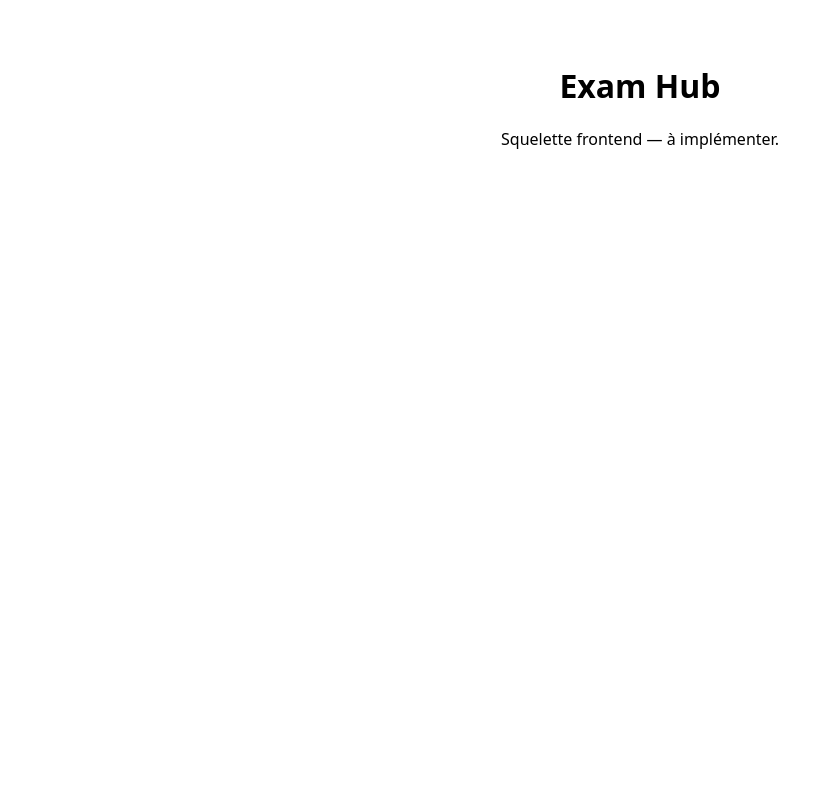
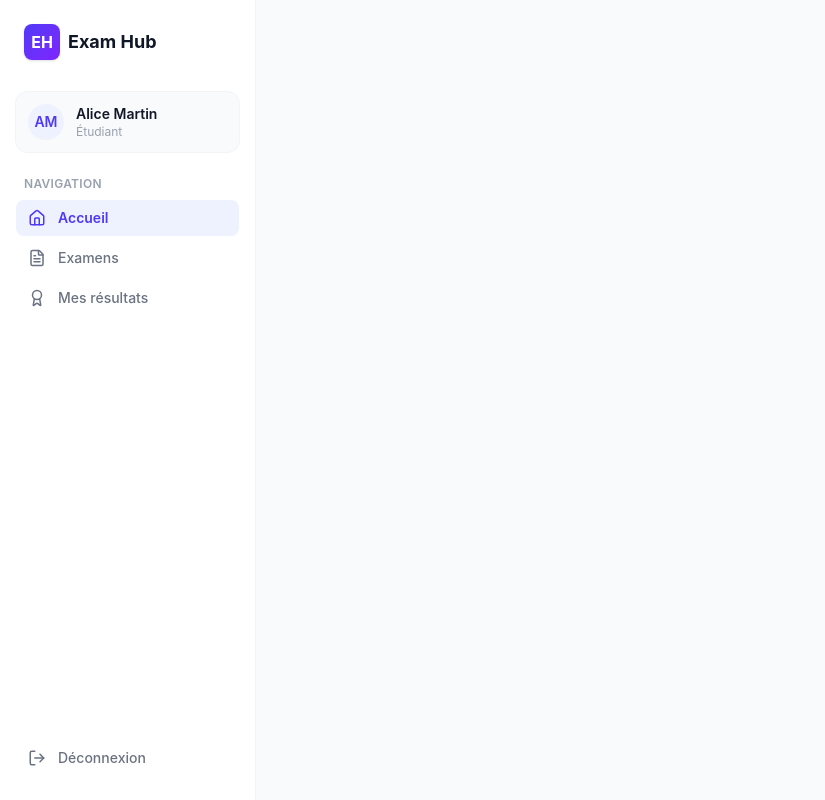
Before and after one commit to Anonymat-HS/Exam-Hub-frontend, a React (Vite) app: page /student in a window 1280 px wide. Shown: the whole page, without its empty margins (0-825 px from the left). Built offline with nearby package versions, Linux system fonts and the light colour scheme.

Commit message:
feat: setup student layout and install tailwind V4 react-router-dom with dependencies

```diff
--- a/package.json
+++ b/package.json
@@ -10,8 +10,12 @@
     "preview": "vite preview"
   },
   "dependencies": {
+    "@tailwindcss/vite": "^4.3.3",
+    "lucide-react": "^1.33.0",
     "react": "^19.2.8",
-    "react-dom": "^19.2.8"
+    "react-dom": "^19.2.8",
+    "react-router-dom": "^7.18.2",
+    "tailwindcss": "^4.3.3"
   },
   "devDependencies": {
     "@eslint/js": "^10.0.1",
--- a/src/App.jsx
+++ b/src/App.jsx
@@ -1,8 +1,15 @@
+import { BrowserRouter, Routes, Route } from 'react-router-dom';
+import { StudentLayout } from './layouts/StudentLayout';
+
 export default function App() {
   return (
-    <main style={{ fontFamily: 'system-ui, sans-serif', textAlign: 'center', marginTop: '4rem' }}>
-      <h1>Exam Hub</h1>
-      <p>Squelette frontend — à implémenter.</p>
-    </main>
+    <BrowserRouter>
+      <Routes>
+        <Route path="/student" element={<StudentLayout />}>
+
+
+        </Route>
+      </Routes>
+    </BrowserRouter>
   );
 }
--- a/src/hooks/useAuth.js
+++ b/src/hooks/useAuth.js
@@ -1 +1 @@
-TO DO
+// TO DO
--- a/src/index.css
+++ b/src/index.css
@@ -1 +1,2 @@
-TO DO
+
+@import "tailwindcss";
--- a/src/layouts/StudentLayout.jsx
+++ b/src/layouts/StudentLayout.jsx
@@ -1 +1,83 @@
-TO DO
+import { NavLink, Outlet } from 'react-router-dom';
+import { Home, FileText, Award, LogOut } from 'lucide-react';
+
+
+const STUDENT_NAV_ITEMS = [
+  { to: '/student', label: 'Accueil', icon: Home, end: true },
+  { to: '/student/exams', label: 'Examens', icon: FileText },
+  { to: '/student/results', label: 'Mes résultats', icon: Award },
+];
+
+export function StudentLayout() {
+
+const logout = () => console.log("Déconnexion");
+
+  return (
+    <div className="flex h-screen overflow-hidden bg-gray-50">
+
+      <aside className="flex w-64 flex-col justify-between border-r border-gray-100 bg-white px-4 py-6">
+        <div>
+
+          <div className="mb-8 flex items-center gap-2 px-2">
+            <div className="flex h-9 w-9 items-center justify-center rounded-lg bg-gradient-to-br from-indigo-600 to-violet-600 font-bold text-white shadow-sm">
+              EH
+            </div>
+            <span className="text-lg font-bold text-gray-900">Exam Hub</span>
+          </div>
+
+
+          <div className="mb-6 flex items-center gap-3 rounded-xl bg-gray-50 ring-1 ring-gray-100 px-3 py-3">
+            <div className="flex h-9 w-9 items-center justify-center rounded-full bg-indigo-50 text-indigo-600 font-semibold text-sm">
+              AM
+            </div>
+            <div>
+              <p className="text-sm font-semibold text-gray-900">Alice Martin</p>
+              <p className="text-xs text-gray-400">Étudiant</p>
+            </div>
+          </div>
+
+
+          <p className="mb-2 px-2 text-xs font-semibold uppercase tracking-wide text-gray-400">
+            Navigation
+          </p>
+          <nav className="flex flex-col gap-1">
+            {STUDENT_NAV_ITEMS.map((item) => {
+              const Icon = item.icon;
+              return (
+                <NavLink
+                  key={item.to}
+                  to={item.to}
+                  end={item.end}
+                  className={({ isActive }) => `
+                    relative flex items-center gap-3 rounded-lg px-3 py-2 text-sm font-medium transition-colors
+                    ${isActive
+                      ? 'bg-indigo-50 text-indigo-600 font-semibold'
+                      : 'text-gray-500 hover:bg-gray-50'
+                    }
+                  `}
+                >
+                  <Icon size={18} />
+                  {item.label}
+                </NavLink>
+              );
+            })}
+          </nav>
+        </div>
+
+
+        <button
+          onClick={logout}
+          className="flex items-center gap-3 rounded-lg px-3 py-2 text-sm font-medium text-gray-500 hover:bg-gray-50 transition-colors"
+        >
+          <LogOut size={18} />
+          Déconnexion
+        </button>
+      </aside>
+
+
+      <main className="flex-1 overflow-y-auto p-8">
+        <Outlet />
+      </main>
+    </div>
+  );
+}
--- a/src/main.jsx
+++ b/src/main.jsx
@@ -1,6 +1,7 @@
 import { StrictMode } from 'react';
 import { createRoot } from 'react-dom/client';
 import App from './App.jsx';
+import './index.css';
 
 createRoot(document.getElementById('root')).render(
   <StrictMode>
--- a/vite.config.js
+++ b/vite.config.js
@@ -1,8 +1,12 @@
 import { defineConfig } from 'vite';
 import react from '@vitejs/plugin-react';
+import tailwindcss from '@tailwindcss/vite';
 
 export default defineConfig({
-  plugins: [react()],
+  plugins: [
+    react(),
+    tailwindcss(),
+  ],
   server: {
     port: 5173,
     proxy: {
```
Also changed, not shown: 1 other file (tests, documents, lock files or other folders).
